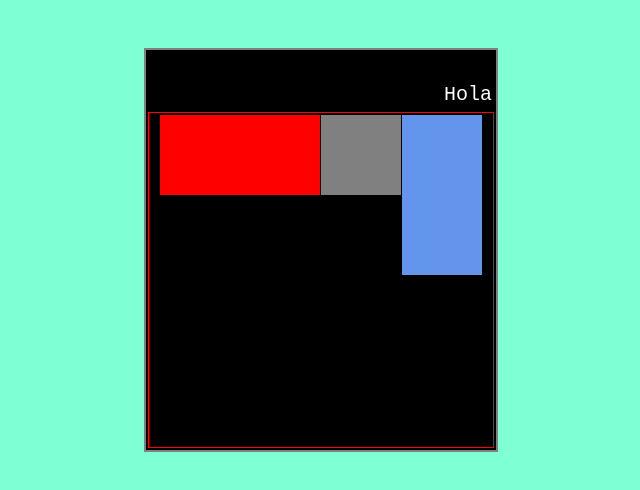
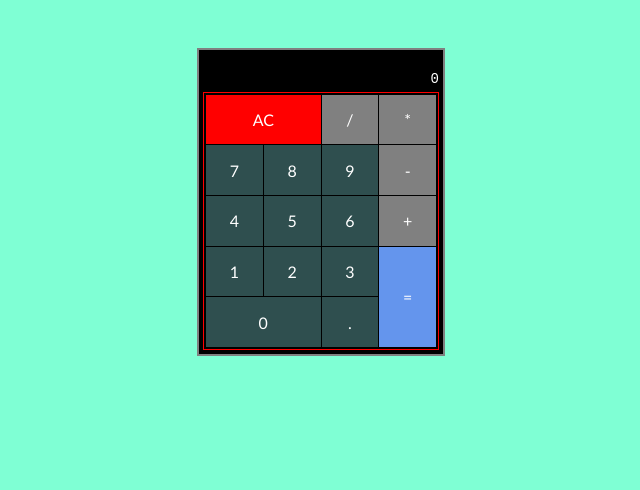
Before and after one commit to gerogrimaldi/javascript-calculator-netlify, a React (Create React App) app: page / in a window 1280 px wide. Shown: the top 490 px of the page, without its empty margins (319-959 px from the left). Built offline with nearby package versions, Linux system fonts and the light colour scheme.

Commit message:
app developed

```diff
--- a/src/assets/css/calculator.css
+++ b/src/assets/css/calculator.css
@@ -1,12 +1,12 @@
 
 .calculator-container{
-    width: 350px;
-    height: 400px;
+    width: 240px;
+    height: 300px;
+    padding: 2px;
     border: 2px solid grey;
     display: grid;
     background-color: black;
-    grid-template-rows: 60px 340px;
-    grid-template-columns: 350px;
+    grid-template-rows: 1fr 7fr;
     grid-template-areas:
     "display"
     "buttons";
@@ -14,50 +14,95 @@
 
 .display{
     margin: 2px;
-    position: relative;
     font-family: monospace;
-    font-size: 20px;
+    display: grid;
+    grid-template-rows: 1fr 1fr;
+    text-align:right;
+}
+
+.input-display{
+    grid-row-start: 2;
+    grid-row-end: 3;
+    font-size: 14px;
+    color: white;
+}
+.result-display{
+    grid-row-start: 1;
+    grid-row-end: 2;
+    color: coral;
+    font-size: 12px;
+}
+
+.buttons-container{
+    /* justify-content: center; */
+    margin: 2px;
+    padding: 2px;
+    border: 1px solid red;
+
+    display: grid;
+    gap: 1px;
+    grid-template-columns: repeat(4, 1fr);
+    grid-template-rows: repeat(5, 1fr);
+
+    font-family: 'Trebuchet MS', 'Lucida Sans Unicode', 'Lucida Grande', 'Lucida Sans', Arial, sans-serif;
+}
+
+.numbers-container{
+    /* father grid */
+    grid-column-start: 1;
+    grid-column-end: 4;
+    grid-row-start: 2;
+    grid-row-end: 6;
+
+    /* content grid */
+    display: grid;
+    gap: 1px;
+    grid-template-columns: repeat(3, 1fr);
+    grid-template-rows: repeat(4, 1fr);
+}
+
+.button{
+    background-color: darkgray;
+    color: white;
+    display: flex;
+    justify-content: center;
+    align-items: center;
+}
+
+.button:hover{
+    box-shadow: 0px 0px 1px 1px white;
+}
+
+.num-btn{
+    background-color: darkslategray;
+}
+
+.operator-btn{
+    background-color: grey;
+}
+/* btn 0 is wider */
+#btn_0{
+    grid-column-start: 1;
+    grid-column-end: 3;
     color: white;
 }
 
-.display p{
-    position: absolute;
-    bottom: 0;
-    right: 0;
-    margin: 2px;
-}
-.buttons-container{
-    display: grid;
-    gap: 1px;
-    justify-content: center;
-    margin: 2px;
-    padding: 2px;
-    border: 1px solid red;
-    grid-auto-columns: auto;
-    /* grid-template-columns: 80px 80px; */
-    grid-template-areas:
-    "AC-btn button equal-btn";
-}
-
-.button{
-    grid-area: button;
-    width: 80px;
-    height: 80px;
-    background-color: grey;
-    color: white;
-    justify-content: center;
-}
-
+/* AC btn is wider and red */
 .AC-btn {
-    width: 160px;
-    height: 80px;
-    grid-area: AC-btn;
+    grid-column-start: 1;
+    grid-column-end: 3;
+    grid-row-start: 1;
+    grid-row-end: 2;
+    /* grid-area: AC-btn; */
     background-color: red;
 }
 
+/* = btn is taller and blue */
 .equal-btn{
-    width: 80px;
-    height: 160px;
-    grid-area: equal-btn;
+    grid-column-start: 4;
+    grid-column-end: 5;
+    grid-row-start: 4;
+    grid-row-end: 6;
+    /* grid-area: equal-btn; */
     background-color:cornflowerblue;
 }
--- a/src/components/button.jsx
+++ b/src/components/button.jsx
@@ -5,16 +5,15 @@ export class Button extends Component {
     constructor(props) {
         super(props);
         this.state = {
-            id: "",
-            text: ""
+            text: props.text
         }
     }
-
     render() {
-        const btn_class = "button " + this.props.id;
+        const btn_class = "button " + this.props.class;
+        const text = this.state.text;
         return (
-            <div id={this.props.id} className={btn_class}>
-
+            <div id={this.props.id} className={btn_class} onClick = {() => this.props.handler(text)}>
+                {this.props.text}
             </div>
         )
     }
--- a/src/components/calculator.jsx
+++ b/src/components/calculator.jsx
@@ -6,17 +6,108 @@ export class Calculator extends Component {
     // eslint-disable-next-line
     constructor(props) {
         super(props);
+        this.state = {
+            result: "",
+            input: "0",
+            calculated: []
+        }
+    }
+    calculation = (event) => {
+        // const result = event.target.getAttribute('data-value');
+        // return result;
+    }
+    handler = (text) => {
+        switch(text){
+            case "AC":
+                this.setState( (state) => ({
+                    result: "",
+                    input: "0",
+                    calculated: []
+                }));
+                console.log("borrar");
+                break;
+
+            case "=":
+                let result = this.calculateResult();
+                this.setState( (state) => ({
+                    result: state.result + "=" + result,
+                    input: result
+                }));
+
+                console.log("igual");
+                break;
+
+            default:
+                this.setState( (state) => ({
+                    calculated: [...state.calculated, text],
+                    result: state.result + text,
+                    input: text
+                }),
+                () => {console.log(this.state.result);})
+                break;
+        }
+    }
+    calculateResult = () =>{
+        let values = this.state.calculated;
+        let calculated_value;
+        let result = 0;
+
+        for (let i=0; i<values.length; i++){
+            if (!isNaN(values[i])){ //if it is a number
+                result = values[i];
+                console.log(result);
+            }else{ //if its not a number then it is an operator
+                if (!isNaN(values[i+1])){ //if the following item is a number I calculate
+                    switch(values[i]){
+                        case "/":
+                            result /= values[i+1];
+                            break;
+                        case "*":
+                            result *= values[i+1];
+                            break;
+                        case "-":
+                            result -= values[i+1];
+                            break;
+                        case "+":
+                            result += values[i+1];
+                            break;
+                    }
+                    console.log(result);
+                    i+=1;
+                }else{ //two operators together give syntax error
+                    result = "syntax error"
+                    break;
+                }
+            }
+        }
+        return result;
+        console.log(result);
     }
     render() {
+        const numbers = [7, 8, 9, 4, 5, 6, 1, 2, 3, 0, "."];
+        const operators = ["/", "*", "-", "+"];
+
         return (
             <div className="calculator-container">
-                <div id="display" className="display">
-                    <p> Hola </p>
+                <div id="display" className="display" >
+                  <span className="result-display">{this.state.result}</span>
+                  <span className="input-display">{this.state.input}</span>
                 </div>
                 <div id="buttons" className="buttons-container">
-                    <Button></Button>
-                    <Button id="AC-btn"></Button>
-                    <Button id="equal-btn"></Button>
+                    <div id="numbers-container" className="numbers-container">
+                        {
+                            numbers.map((num, index) => {
+                                return <Button id={"btn_"+num} key={num + "_key"} text={num} class={"num-btn"} handler = {this.handler}/>
+                            })
+                        }
+                    </div>
+                    {
+                        operators.map((text, index) => {
+                            return <Button id={"spec-btn_"+text} key={text + "_key"} text={text} class={"operator-btn"} handler = {this.handler}/>
+                        })
+                    }
+                    <Button id="AC-btn" text="AC" class="AC-btn" handler = {this.handler}></Button>
+                    <Button id="equal-btn" text="=" class="equal-btn" handler = {this.handler}></Button>
                 </div>
             </div>
         )
```
